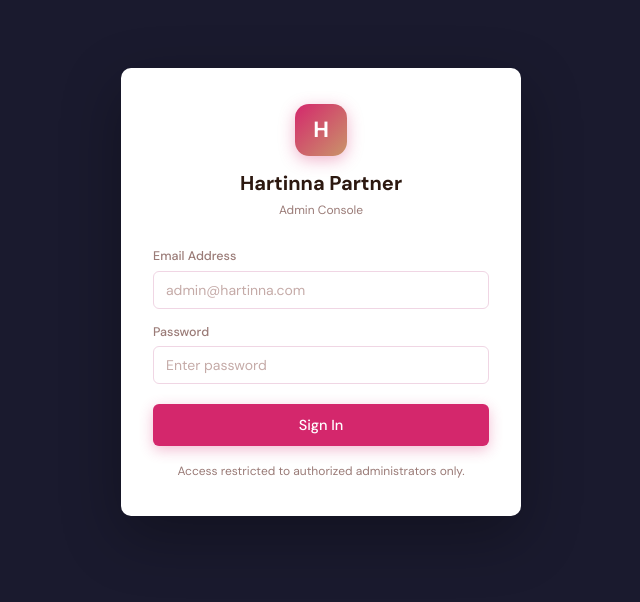
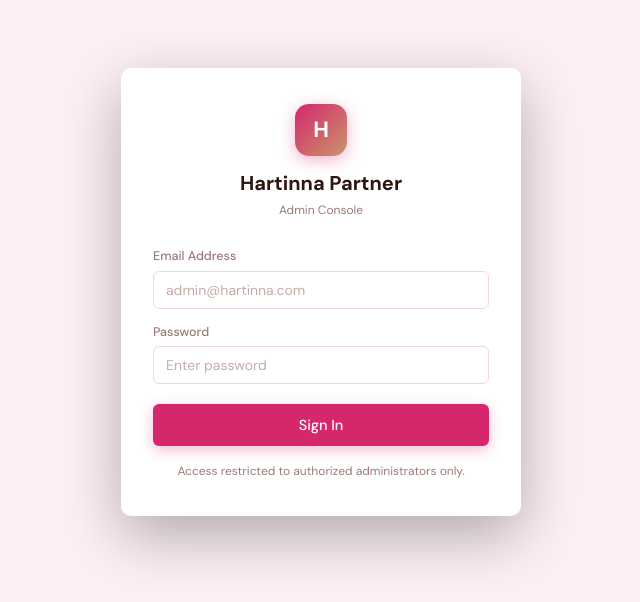
Before and after one commit to hartinnapro/hartinna-admin, a Vue app: page /login in a window 1280 px wide. Shown: the part 108-710 px from the top of the page, without its empty margins (319-959 px from the left). Built offline with nearby package versions, Linux system fonts and the light colour scheme.

Commit message:
Match login page background to admin theme (light pink)

```diff
--- a/src/views/LoginView.vue
+++ b/src/views/LoginView.vue
@@ -83,7 +83,7 @@ async function login() {
 <style scoped>
 .login-page {
   min-height: 100vh;
-  background: var(--sidebar-bg);
+  background: var(--bg);
   display: flex; align-items: center; justify-content: center;
   padding: 24px;
 }
```
